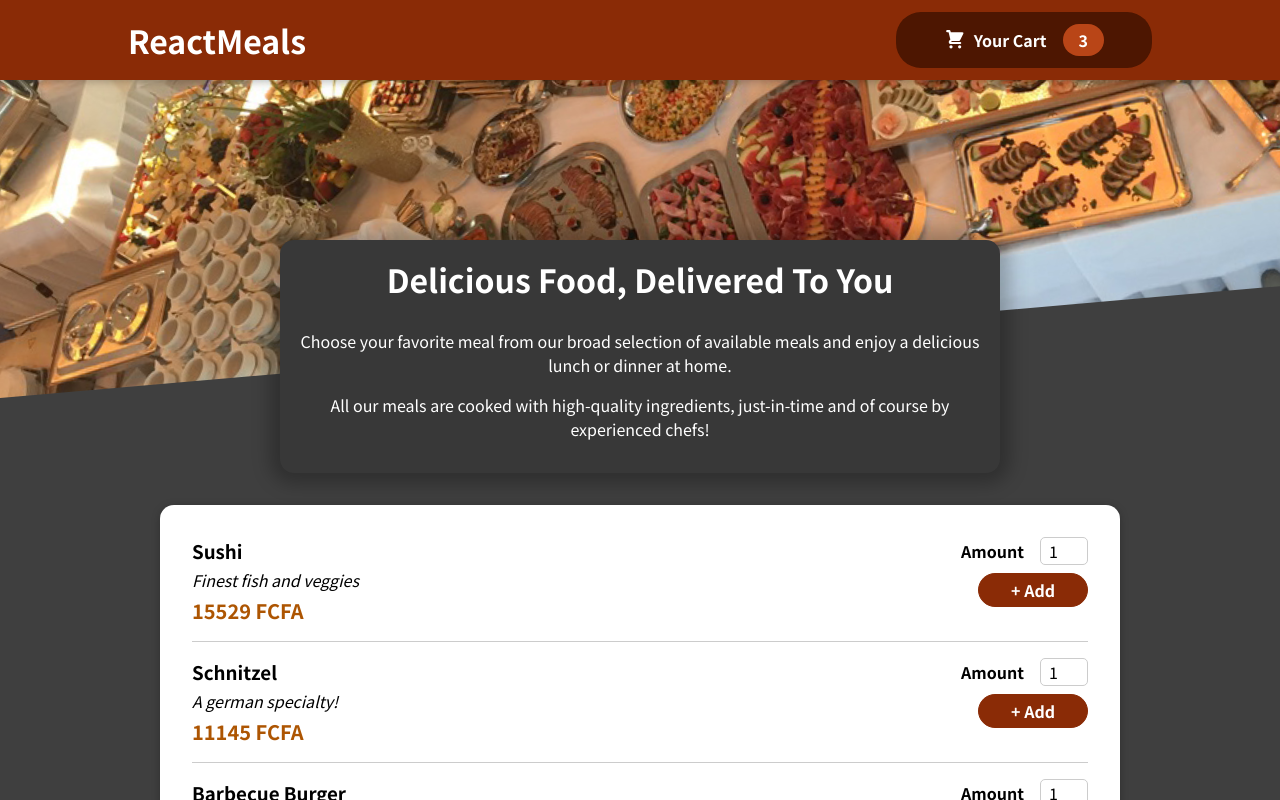
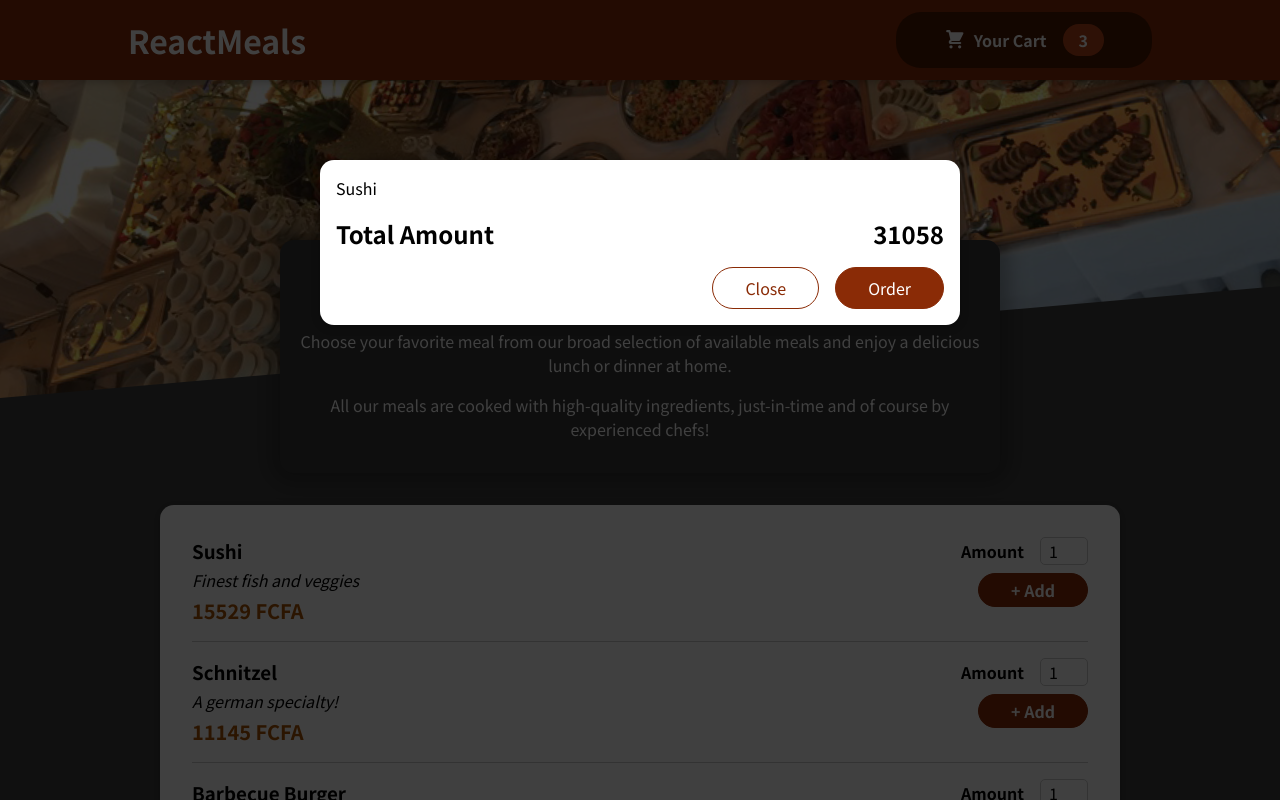
Before and after one commit to Suprememajor/FoodOrderApp, a React (Create React App) app: page / in a window 1280 px wide. Shown: the top 800 px of the page. Built offline with nearby package versions, Linux system fonts and the light colour scheme.

Commit message:
Create Modal component

```diff
--- a/public/index.html
+++ b/public/index.html
@@ -28,6 +28,7 @@
   </head>
   <body>
     <noscript>You need to enable JavaScript to run this app.</noscript>
+    <div id="overlays"></div>
     <div id="root"></div>
     <!--
       This HTML file is a template.
--- a/src/App.js
+++ b/src/App.js
@@ -2,10 +2,12 @@
 
 import Header from "./components/Layout/Header";
 import Meals from "./components/Meals/Meals";
+import Cart from "./components/Cart/Cart";
 
 function App() {
   return (
     <Fragment>
+      <Cart />
       <Header />
       <main>
         <Meals />
--- a/src/components/Cart/Cart.js
+++ b/src/components/Cart/Cart.js
@@ -1,25 +1,28 @@
-import classes from './Card.module.css'
+import Modal from "../UI/Modal";
+
+import classes from "./Cart.module.css";
 
 const Cart = (props) => {
-    const carItems = <ul className={classes['cart-items']}>
-        {
-            [{id: 'c1', name: 'Sushi', amount: 2, price: 15529}].map(item => <li>{item.name}</li>)
-        }
-    </ul>;
+  const carItems = (
+    <ul className={classes["cart-items"]}>
+      {[{ id: "c1", name: "Sushi", amount: 2, price: 15529 }].map((item) => (
+        <li>{item.name}</li>
+      ))}
+    </ul>
+  );
   return (
-        <div>
+    <Modal>
       {carItems}
       <div className={classes.total}>
         <span>Total Amount</span>
         <span>31058</span>
       </div>
       <div className={classes.actions}>
-                <button className={classes['button--alt']}>Close</button>
+        <button className={classes["button--alt"]}>Close</button>
         <button className={classes.button}>Order</button>
       </div>
-
-        </div>
-    )
-}
+    </Modal>
+  );
+};
 
 export default Cart;
--- /dev/null
+++ b/src/components/UI/Modal.js
@@ -0,0 +1,32 @@
+import { Fragment } from "react";
+import { createPortal } from "react-dom";
+
+import classes from "./Modal.module.css";
+
+const Backdrop = (props) => {
+  return <div className={classes.backdrop} />;
+};
+
+const ModalOverlay = (props) => {
+  return (
+    <div className={classes.modal}>
+      <div className={classes.content}>{props.children}</div>
+    </div>
+  );
+};
+
+const portalElement = document.getElementById("overlays");
+
+const Modal = (props) => {
+  return (
+    <Fragment>
+      {createPortal(<Backdrop />, portalElement)}
+      {createPortal(
+        <ModalOverlay>{props.children}</ModalOverlay>,
+        portalElement
+      )}
+    </Fragment>
+  );
+};
+
+export default Modal;
--- /dev/null
+++ b/src/components/UI/Modal.module.css
@@ -0,0 +1,40 @@
+.backdrop {
+    position: fixed;
+    top: 0;
+    left: 0;
+    width: 100%;
+    height: 100vh;
+    z-index: 20;
+    background-color: rgba(0, 0, 0, 0.75);
+  }
+
+  .modal {
+    position: fixed;
+    top: 20vh;
+    left: 5%;
+    width: 90%;
+    background-color: white;
+    padding: 1rem;
+    border-radius: 14px;
+    box-shadow: 0 2px 8px rgba(0, 0, 0, 0.25);
+    z-index: 30;
+    animation: slide-down 300ms ease-out forwards;
+  }
+
+  @media (min-width: 768px) {
+    .modal {
+      width: 40rem;
+      left: calc(50% - 20rem);
+    }
+  }
+
+  @keyframes slide-down {
+    from {
+      opacity: 0;
+      transform: translateY(-3rem);
+    }
+    to {
+      opacity: 1;
+      transform: translateY(0);
+    }
+  }
```
Lines whose indentation alone changed are shown as unchanged.
